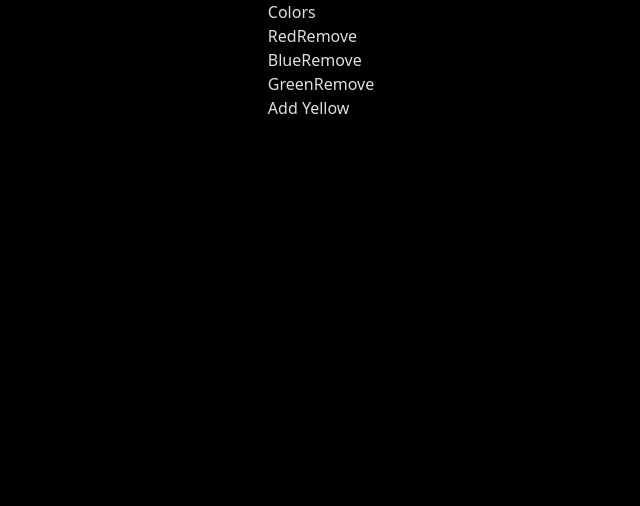
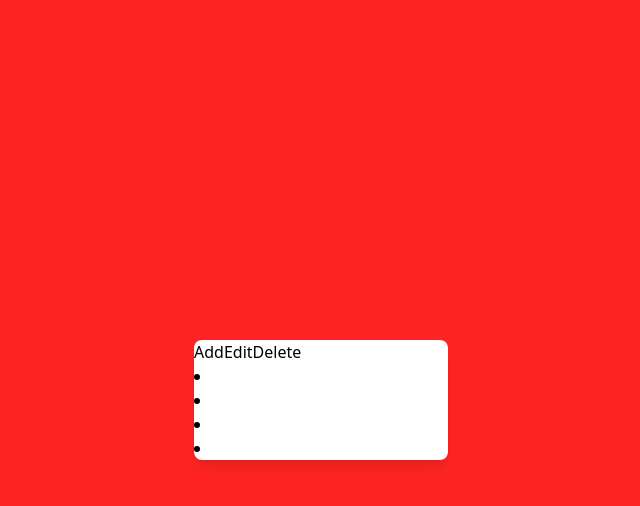
Before and after one commit to BruceStar314/Playground, a React (Vite) app in the folder jsx-zero/: page / in a window 1280 px wide. Shown: the top 506 px of the page, without its empty margins (319-959 px from the left). Built offline with nearby package versions, Linux system fonts and the light colour scheme.

Commit message:
Notes Base

```diff
--- a/jsx-zero/src/App.jsx
+++ b/jsx-zero/src/App.jsx
@@ -1,34 +1,17 @@
-// This component lets you add and remove colors from a list
-// I did this on Arch Linux ARM and it was a pain in my ass!
-import { useState } from "react"
-
-export default function ColorManager() {
-  const [colors, setColors] = useState([
-    { id: 1, name: "Red" },
-    { id: 2, name: "Blue" },
-    { id: 3, name: "Green" }
-  ])
-
-  const addColor = (newColor) => {
-    setColors([...colors, { id: colors.length + 1, name: newColor }])
-  }
-
-  const removeColor = (id) => {
-    setColors(colors.filter(color => color.id !== id))
-  }
-
-  return (
-    <div>
-      <h2>Colors</h2>
-      <ul>
-        {colors.map((color) => (
-          <li key={color.id}>
-            {color.name}
-            <button onClick={() => removeColor(color.id)}>Remove</button>
-          </li>
-        ))}
-      </ul>
-      <button onClick={() => addColor("Yellow")}>Add Yellow</button>
-    </div>
-  )
+import "./CSS/App.css";
+const Structure = () => {
+  return  <div className="flex flext-col items-center justify-center h-screen w-full">
+    <div className="bg-white p-8 rounded-lg shadow-lg text-black">
+      <button>Add</button>
+      <button>Edit</button>
+      <button>Delete</button>
+    <ul className="list-disc list-inside text-black">
+        <li><input type="text" /></li>
+        <li> <input type="text" /></li>
+        <li> <input type="text" /></li>
+        <li> <input type="text" /></li>
+    </ul>
+  </div>
+  </div>
 }
+export default Structure
--- /dev/null
+++ b/jsx-zero/src/CSS/App.css
@@ -0,0 +1,3 @@
+button:hover {
+    background-color: blue;
+}
--- a/jsx-zero/src/CSS/index.css
+++ b/jsx-zero/src/CSS/index.css
@@ -5,8 +5,8 @@
   font-weight: 400;
 
   color-scheme: light dark;
-  color: rgba(255, 255, 255, 0.87);
-  background-color: hsl(0, 0%, 0%);
+  color: hsla(0, 0%, 100%, 0.87);
+  background-color: hsl(0, 100%, 57%);
 
   font-synthesis: none;
   text-rendering: optimizeLegibility;
--- a/jsx-zero/src/main.jsx
+++ b/jsx-zero/src/main.jsx
@@ -1,9 +1,9 @@
 import { createRoot } from "react-dom/client";
 import "./CSS/index.css";
-import Greeting from "./App.jsx";
+import Structure from "./App.jsx";
 
 createRoot(document.getElementById("root")).render(
   <>
-    <Greeting/>
+    <Structure  />
   </>
 )
```
